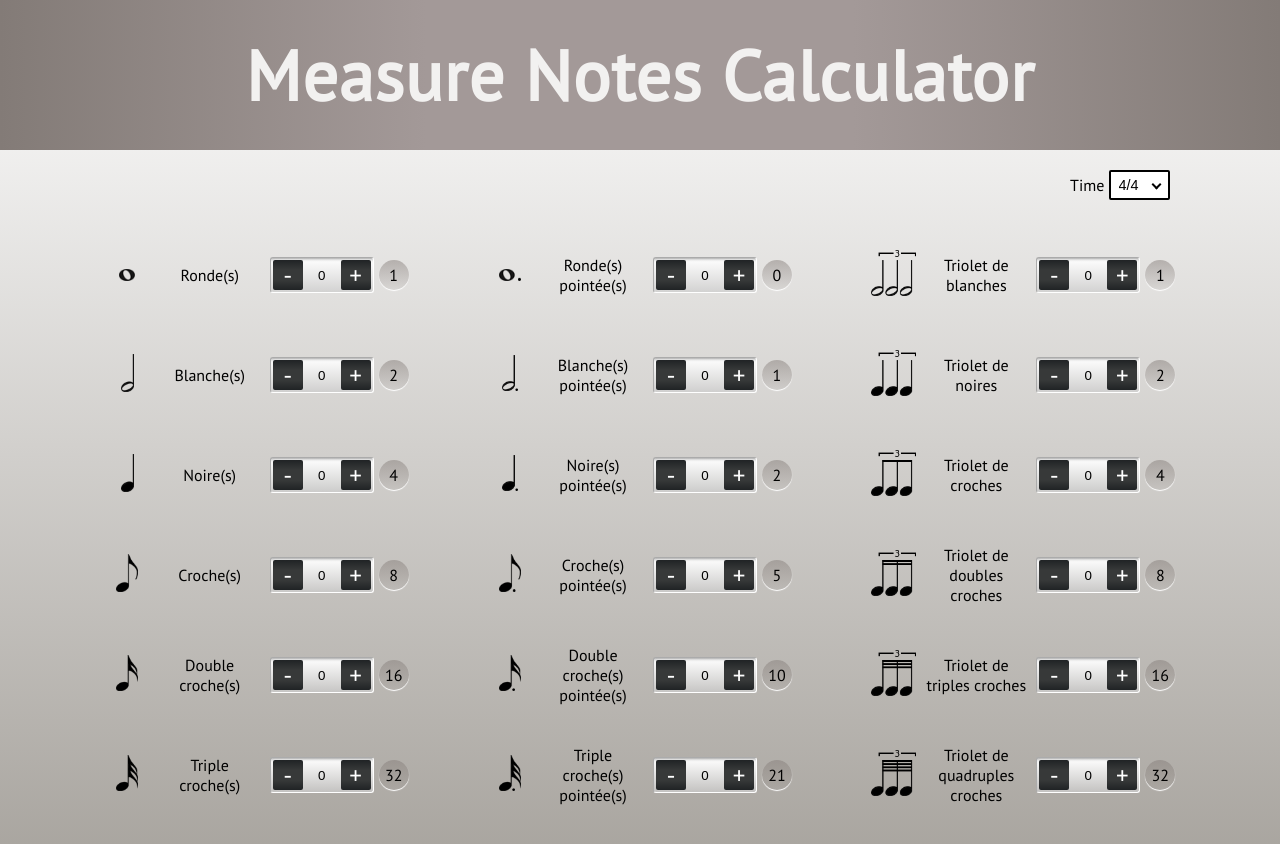
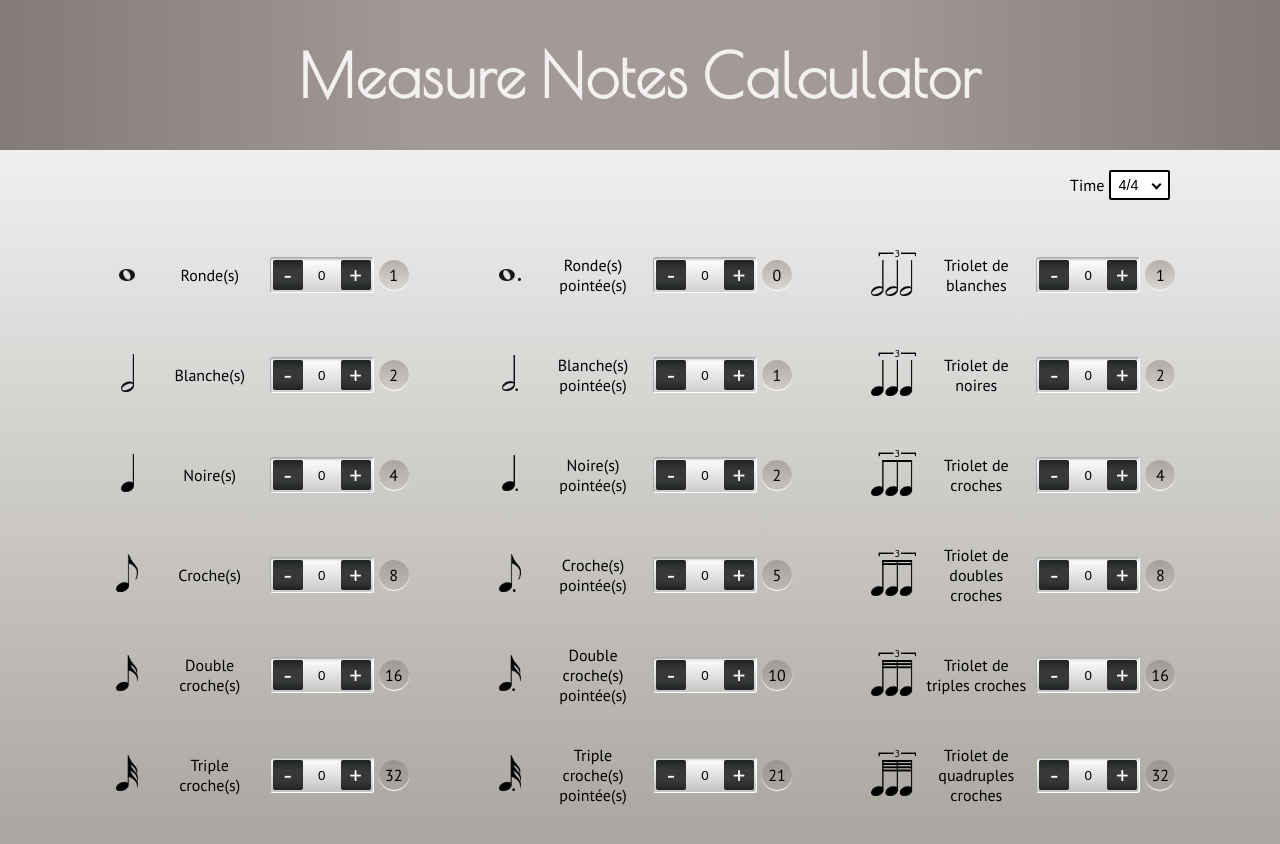
Before and after one commit to bloodstorms/songwriter-tools-jekyll, a Jekyll site: the page built from index.html, in a window 1280 px wide. Shown: the top 844 px of the page. Built offline with Jekyll 4.4.1, drawn with Linux system fonts in a browser that asks for light colours; some web fonts are replaced.

Commit message:
add font

```diff
--- a/_layouts/homepage.html
+++ b/_layouts/homepage.html
@@ -10,6 +10,7 @@
     <!-- <link rel="stylesheet" href="fonts/font-awesome/css/font-awesome.min.css"> -->
     <link href='https://fonts.googleapis.com/css?family=Montserrat:400,700' rel='stylesheet' type='text/css'>
     <link href='https://fonts.googleapis.com/css?family=Roboto+Slab:100,300,700' rel='stylesheet' type='text/css'>
+    <link href="https://fonts.googleapis.com/css?family=Poiret+One" rel="stylesheet">
     <script src="http://ajax.googleapis.com/ajax/libs/jquery/1/jquery.min.js"></script>
     <script src="https://unpkg.com/vue/dist/vue.js"></script>
     <script src="js/vue-filter.min.js"></script>
--- a/css/notes-counter.css
+++ b/css/notes-counter.css
@@ -226,8 +226,8 @@ input[type=number]::-webkit-outer-spin-button {
   margin: 0;
   color: #f2f1f0;
   letter-spacing: 1px;
-  font-size: 70px;
-  font-family: 'essence-sans', 'pt-sansregular';
+  font-size: 60px;
+  font-family: 'essence-sans', 'Poiret One', 'pt-sansregular', cursive;
 }
 
 @media screen and (max-width: 768px) {
```
